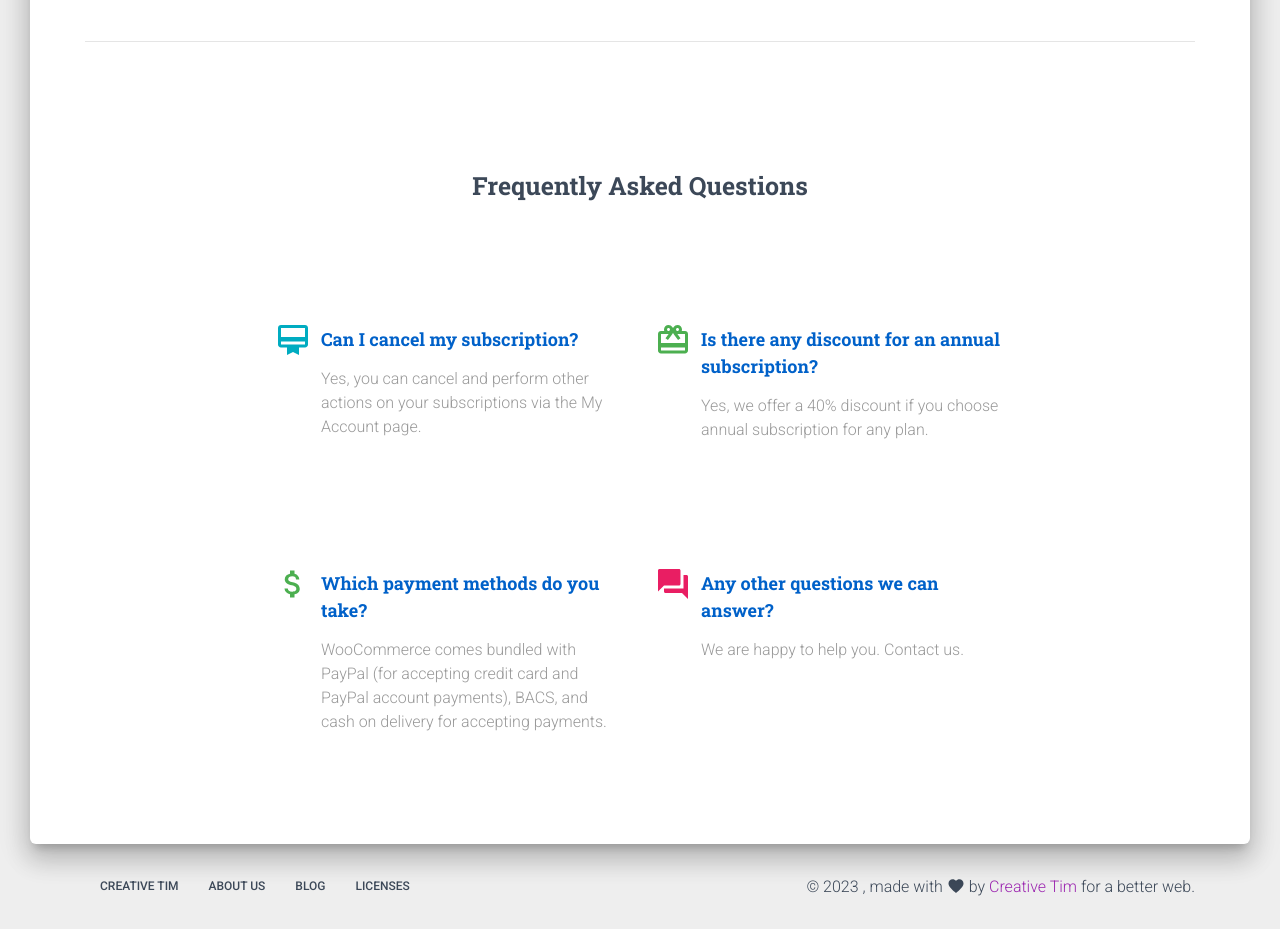
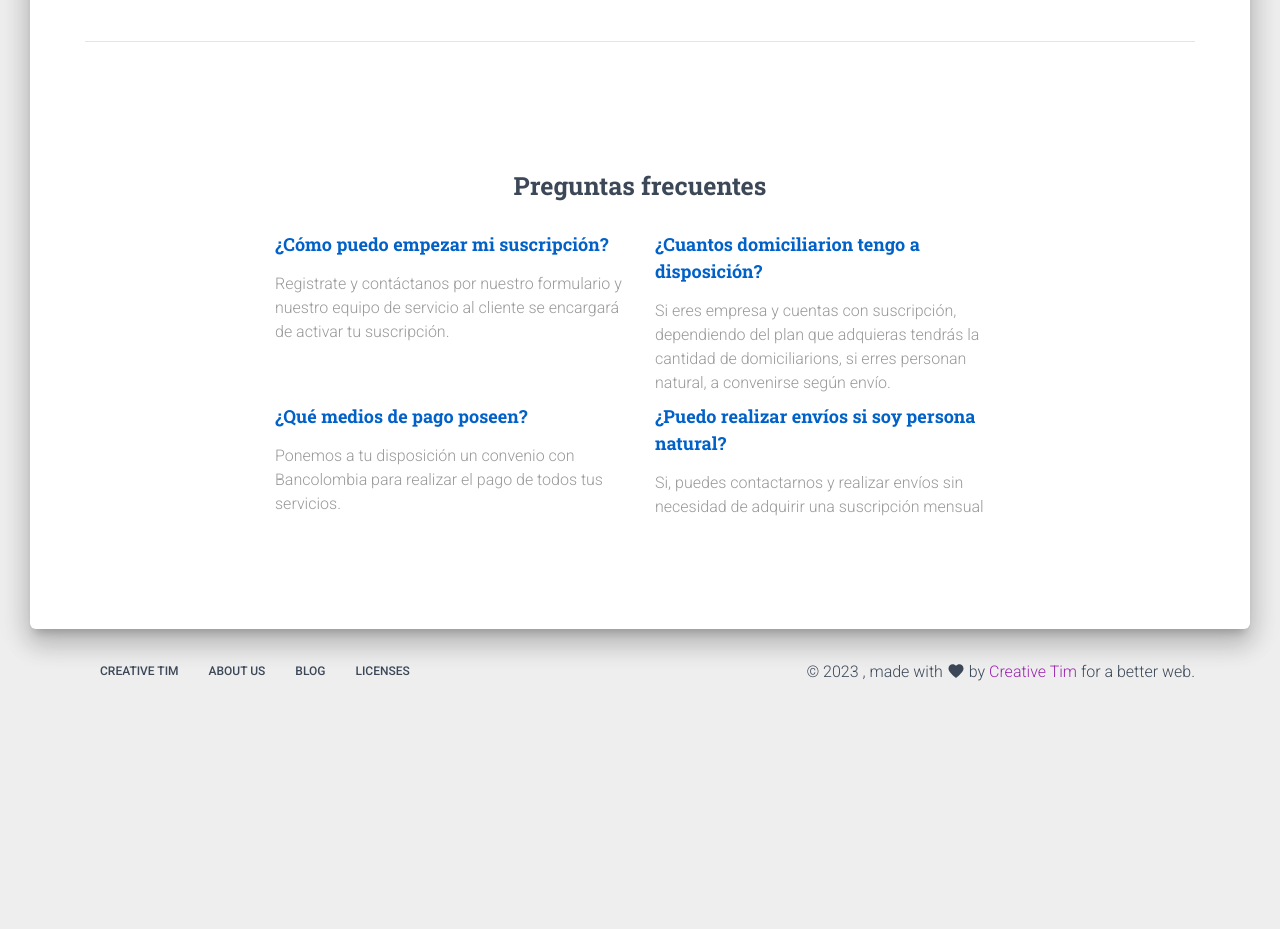
Before and after one commit to resuelvecolombiagit/resuelve, a Next.js app: page /pricing in a window 1280 px wide. Shown: the part 1160-2089 px from the top of the page. After the commit the page ends 1874 px from the top, so only its background shows below. Built offline with nearby package versions, Linux system fonts and the light colour scheme.

Commit message:
aniadir preguntas frecuentes

```diff
--- a/components/InfoArea/InfoArea.js
+++ b/components/InfoArea/InfoArea.js
@@ -36,7 +36,7 @@ export default function InfoArea(props) {
       break;
   }
   return (
-    <div className={infoAreaClasses}>
+    <div className={infoAreaClasses} style={noIcon ? { marginTop: -120 } : {}}>
       {!noIcon && <div className={iconWrapper}>{icon}</div>}
       <div className={classes.descriptionWrapper}>
         <h4 className={classes.title}>{title}</h4>
--- a/pages-sections/pricing-page/SectionFeatures.js
+++ b/pages-sections/pricing-page/SectionFeatures.js
@@ -3,7 +3,7 @@ import React from "react";
 import GridContainer from "/components/Grid/GridContainer.js";
 import GridItem from "/components/Grid/GridItem.js";
 import InfoArea from "/components/InfoArea/InfoArea.js";
-import makeStyles from '@mui/styles/makeStyles';
+import makeStyles from "@mui/styles/makeStyles";
 // @material-ui icons
 import CardMembership from "@mui/icons-material/CardMembership";
 import CardGiftCard from "@mui/icons-material/CardGiftcard";
@@ -18,42 +18,38 @@ export default function SectionFeatures() {
   const classes = useStyles();
   return (
     <div className={classes.featuresSection}>
-      <div className={classes.textCenter}>
-        <h3 className={classes.title}>Frequently Asked Questions</h3>
+      <div className={classes.textCenter} style={{ marginBottom: 50 }}>
+        <h3 className={classes.title}>Preguntas frecuentes</h3>
       </div>
       <GridContainer>
         <GridItem md={4} sm={4} className={classes.mlAuto}>
           <InfoArea
-            title="Can I cancel my subscription?"
-            description="Yes, you can cancel and perform other actions on your subscriptions via the My Account page."
-            icon={CardMembership}
-            iconColor="info"
+            title="¿Cómo puedo empezar mi suscripción?"
+            description="Registrate y contáctanos por nuestro formulario y nuestro equipo de servicio al cliente se encargará de activar tu suscripción."
+            noIcon
           />
         </GridItem>
         <GridItem md={4} sm={4} className={classes.mrAuto}>
           <InfoArea
-            title="Is there any discount for an annual subscription?"
-            description="Yes, we offer a 40% discount if you choose annual subscription for any plan."
-            icon={CardGiftCard}
-            iconColor="success"
+            title="¿Cuantos domiciliarion tengo a disposición?"
+            description="Si eres empresa y cuentas con suscripción, dependiendo del plan que adquieras tendrás la cantidad de domiciliarions, si erres personan natural, a convenirse según envío."
+            noIcon
           />
         </GridItem>
       </GridContainer>
       <GridContainer>
         <GridItem md={4} sm={4} className={classes.mlAuto}>
           <InfoArea
-            title="Which payment methods do you take?"
-            description="WooCommerce comes bundled with PayPal (for accepting credit card and PayPal account payments), BACS, and cash on delivery for accepting payments."
-            icon={AttachMoney}
-            iconColor="success"
+            title="¿Qué medios de pago poseen?"
+            description="Ponemos a tu disposición un convenio con Bancolombia para realizar el pago de todos tus servicios."
+            noIcon
           />
         </GridItem>
         <GridItem md={4} sm={4} className={classes.mrAuto}>
           <InfoArea
-            title="Any other questions we can answer?"
-            description="We are happy to help you. Contact us."
-            icon={QuestionAnswer}
-            iconColor="rose"
+            title="¿Puedo realizar envíos si soy persona natural?"
+            description="Si, puedes contactarnos y realizar envíos sin necesidad de adquirir una suscripción mensual"
+            noIcon
           />
         </GridItem>
       </GridContainer>
--- a/pages/index.js
+++ b/pages/index.js
@@ -16,6 +16,7 @@ import Button from "/components/CustomButtons/Button.js";
 // sections for this page
 import SectionDescription from "/pages-sections/presentation-page/SectionDescription.js";
 import SectionComponents from "/pages-sections/presentation-page/SectionComponents.js";
+import SectionFeatures from "/pages-sections/pricing-page/SectionFeatures.js";
 import SectionCards from "/pages-sections/presentation-page/SectionCards.js";
 import SectionContent from "/pages-sections/presentation-page/SectionContent.js";
 import SectionSections from "/pages-sections/presentation-page/SectionSections.js";
@@ -52,6 +53,7 @@ export default function PresentationPage() {
         <SectionDescription />
         <SectionCards />
       </div>
+      <SectionFeatures />
       <Footer
         theme="white"
         content={
```
